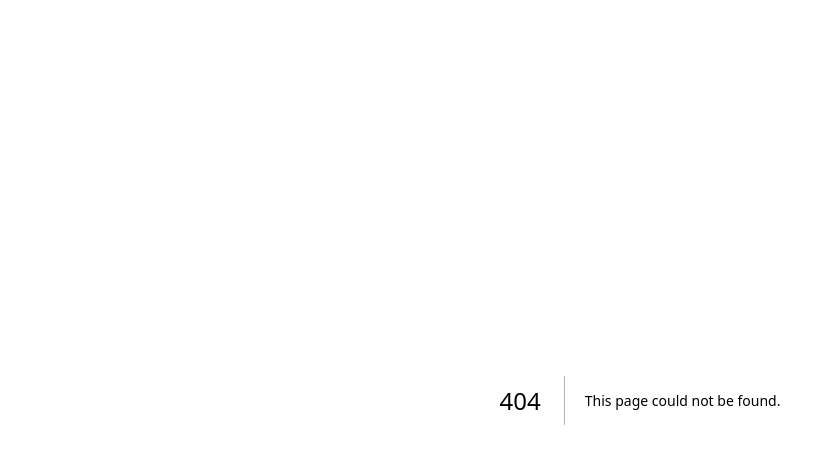
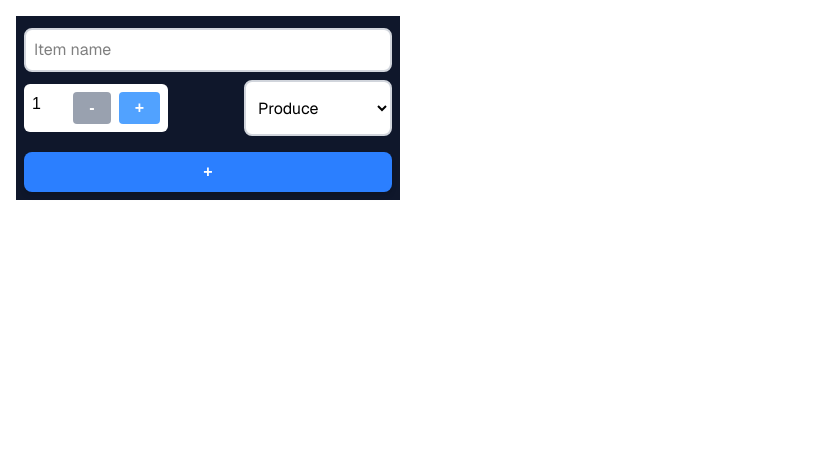
Before and after one commit to Daisy-Di-2024/cprg306-assignments, a Next.js app: page /week-5 in a window 1280 px wide. Before the commit this address had no page. Shown: the top 464 px of the page, without its empty margins (0-827 px from the left). Built offline with nearby package versions, Linux system fonts and the light colour scheme.

Commit message:
assignment week 5

```diff
--- a/app/page.js
+++ b/app/page.js
@@ -9,6 +9,7 @@ export default function Home() {
         <li className="text-2xl hover:underline hover:text-green-500"><Link href="./week-2/">Week 2 Assignment</Link></li>
         <li className="text-2xl hover:underline hover:text-green-500"><Link href="./week-3/">Week 3 Assignment</Link></li>
         <li className="text-2xl hover:underline hover:text-green-500"><Link href="./week-4/">Week 4 Assignment</Link></li>
+        <li className="text-2xl hover:underline hover:text-green-500"><Link href="./week-5/">Week 5 Assignment</Link></li>
       </ul>
     </main>
   );
--- /dev/null
+++ b/app/week-5/new-item.js
@@ -0,0 +1,105 @@
+"use client";
+import { useState } from "react";
+
+export default function NewItem() {
+    const [quantity, setQuantity] = useState(1);
+    const [name, setName] = useState("");
+    const [category, setCategory] = useState("produce");
+
+    const handleSubmit = (e) => {
+        e.preventDefault();
+        const item = {
+            name,
+            category,
+            quantity
+        };
+        console.log("Item submitted:", item);
+        alert(`Item submitted: ${JSON.stringify(item)}`);
+        // Reset form fields
+        setName("");
+        setCategory("produce");
+        setQuantity(1);
+    }
+
+    const increment = () => {
+        if (quantity < 20) setQuantity(quantity + 1);
+    };
+
+    const decrement = () => {
+        if (quantity > 1) setQuantity(quantity - 1);
+    };
+
+    const categoryData = [
+        { value: "produce", display: "Produce" },
+        { value: "Dairy", display: "Dairy" },
+        { value: "Bakery", display: "Bakery" },
+        { value: "Meat", display: "Meat" },
+        { value: "Frozen Foods", display: "Frozen Foods" },
+        { value: "Canned Goods", display: "Canned Goods" },
+        { value: "Dry Goods", display: "Dry Goods" },
+        { value: "Beverages", display: "Beverages" },
+        { value: "Snacks", display: "Snacks" },
+        { value: "Household", display: "Household" },
+        { value: "Other", display: "Other" },
+    ];
+
+    return (
+        <form
+            onSubmit={handleSubmit}
+            className="p-2 m-4 bg-slate-900 text-black max-w-sm w-full"
+        >
+            <div className="mb-2">
+                <input
+                    type="text"
+                    placeholder="Item name"
+                    required={true}
+                    className="w-full mt-1 border-2 border-gray-300 p-2 rounded-lg font-sans bg-white"
+                    value={name}
+                    onChange={(event) => {
+                        setName(event.target.value);
+                    }}
+                ></input>
+            </div>
+            <div className="flex justify-between">
+                <div className="p-2 mt-1 mb-1 rounded-md  bg-white text-white w-36">
+                    <div className="flex justify-between">
+
+                        <span className="text-black">{quantity}</span>
+                        <div className="flex gap-2">
+                            <button
+                                type="button"
+                                onClick={decrement}
+                                disabled={quantity === 1}
+                                className={`px-4 py-1 rounded text-white font-bold
+            ${quantity === 1 ? 'bg-gray-400' : 'bg-blue-400 hover:bg-blue-600'}`}
+                            >
+                                -
+                            </button>
+
+                            <button
+                                type="button"
+                                onClick={increment}
+                                disabled={quantity === 20}
+                                className={`px-4 py-1 rounded text-white font-bold
+                ${quantity === 20 ? 'bg-gray-400' : 'bg-blue-400 hover:bg-blue-600'}`}
+                            >+</button>
+                        </div>
+                    </div>
+                </div>
+                <select
+                    className="ml-1 border-2 border-gray-300 p-2 rounded-lg font-sans bg-white"
+                    value={category}
+                    onChange={(event) => {
+                        setCategory(event.target.value);
+                    }}
+                >
+                    {categoryData.map((item) => {
+                        return <option value={item.value}>{item.display}</option>;
+                    })}
+                </select>
+            </div>
+            <button type="submit" class="w-full mt-4 py-2 px-4 bg-blue-500 text-white font-semibold rounded-lg shadow-md hover:bg-blue-700 focus:outline-none focus:ring-2 focus:ring-blue-400 focus:ring-opacity-75">+</button>
+
+        </form>
+    );
+}
--- /dev/null
+++ b/app/week-5/page.js
@@ -0,0 +1,5 @@
+import NewItem from "./new-item";
+
+export default function Page() {
+  return <NewItem />;
+}
```
